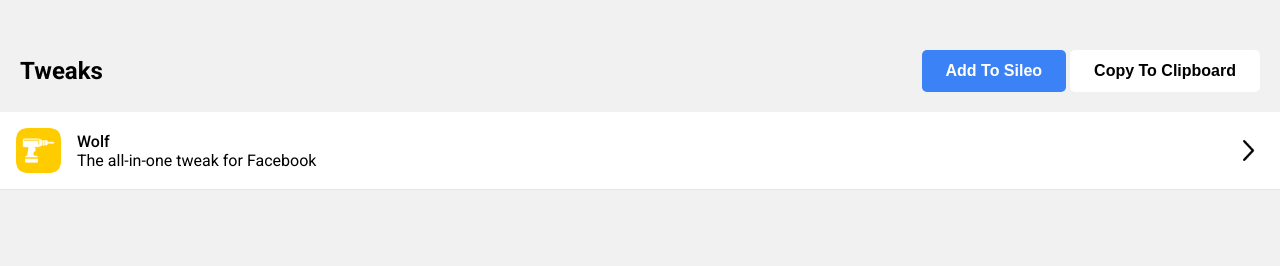
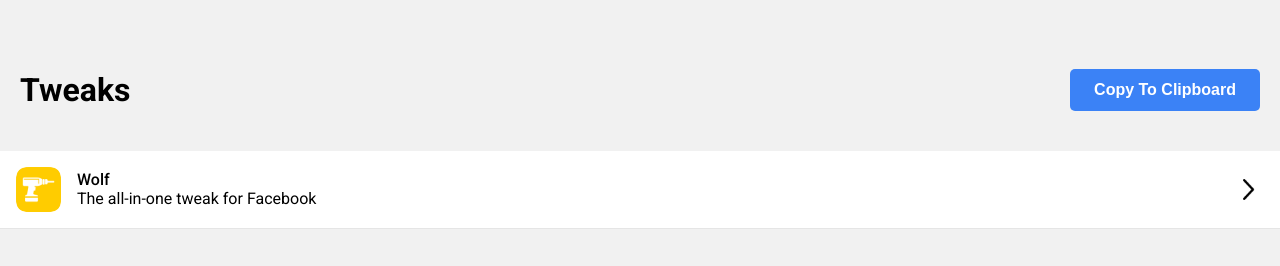
Before and after one commit to mdipaw/mdipaw.github.io, a plain HTML site: page repo/index.html in a window 1280 px wide. Drawn offline with Linux system fonts and the light colour scheme; no server answers.

Commit message:
updates:2024.07.28.01 - remove the "Add To Sileo" button since jailbreak detection already checks the URL scheme. It is likely that in the future, the tweaked app will also remove the URL scheme

```diff
--- a/repo/assets/style.css
+++ b/repo/assets/style.css
@@ -24,28 +24,11 @@ a {
   padding: 20px;
 }
 
-#header h1 {
-  font-size: 24px;
-  font-weight: bold;
-  margin: 0;
-}
-
-.add-repo-button {
+.copy-repo-button {
   font-size: 16px;
   font-weight: bold;
   color: white;
   background-color: #3b82f6;
-  padding: 12px 24px;
-  border: none;
-  border-radius: 5px;
-  cursor: pointer;
-  transition: all 0.3s ease;
-}
-
-.copy-repo-button {
-  font-size: 16px;
-  font-weight: bold;
-  background-color: white;
   padding: 12px 24px;
   border: none;
   border-radius: 5px;
--- a/repo/index.html
+++ b/repo/index.html
@@ -42,9 +42,6 @@
     <div id="header">
       <h1>Tweaks</h1>
       <div>
-        <a href="sileo://source/https://difaagh.github.io/repo"
-          ><button class="add-repo-button">Add To Sileo</button></a
-        >
         <button
           class="copy-repo-button"
           onclick="copyToClipboard('https://difaagh.github.io/repo')"
```
